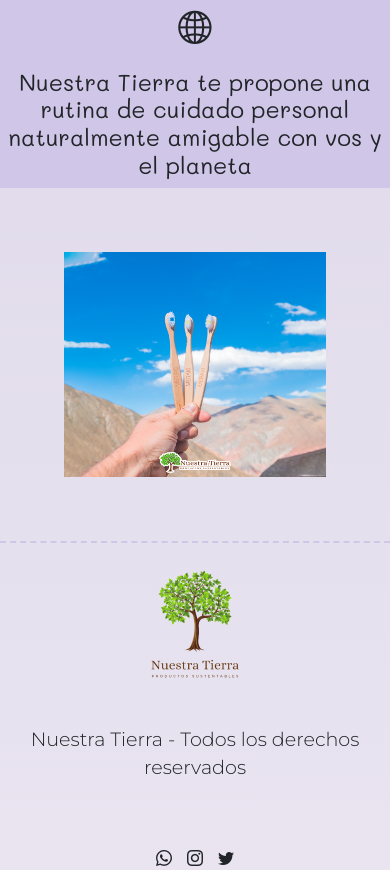
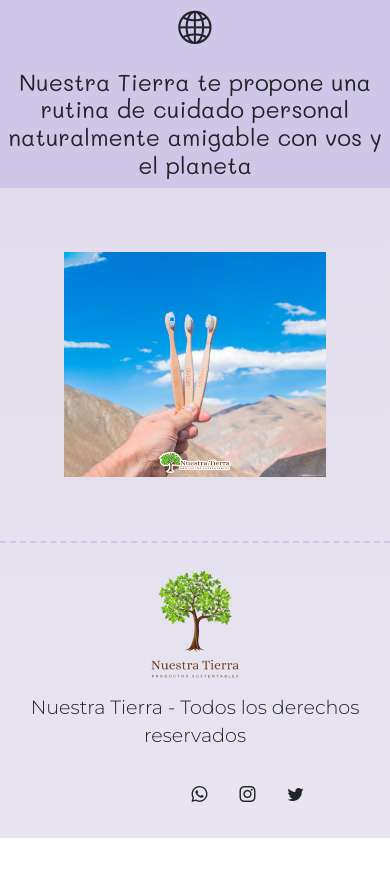
Before and after one commit to mardelpir/DesafiosMarianoGallardo, a website: page pages/contacto.html in a window 390 px wide. Shown: the part 1211-2081 px from the top of the page. After the commit the page ends 2049 px from the top, so only its background shows below. Drawn offline with nearby package versions, Linux system fonts and the light colour scheme.

Commit message:
Arreglos para el proyecto final

```diff
--- a/scss/_index.scss
+++ b/scss/_index.scss
@@ -103,7 +103,8 @@
                     align-items: flex-start;
                     max-height: 100%;
                     flex-wrap: nowrap;
-                    padding-left: 0;
+                    padding-left: 1rem;
+                    padding-right: 1rem;
 
                 }
                 img{
@@ -143,7 +144,8 @@
                 align-items: flex-start;
                 max-height: 100%;
                 flex-wrap: nowrap;
-                padding: 0;
+                padding-left: 1rem;
+                padding-right: 1rem;
                 margin-top: 2rem;
             }
         }
--- a/scss/_nosotros.scss
+++ b/scss/_nosotros.scss
@@ -70,6 +70,9 @@
         p{
             font-size: $sizeParrafosMQ;
             padding-right: 0 ;
+            margin-left: 1rem;
+            margin-right: 1rem;
+
         }
     }
     .valoresNosotros{
--- a/scss/styles.scss
+++ b/scss/styles.scss
@@ -1,5 +1,12 @@
 @import url("https://cdn.jsdelivr.net/npm/bootstrap-icons@1.8.1/font/bootstrap-icons.css");
 @import "variables", "index", "nosotros", "productos", "sustentabilidad", "contacto";
+
+@mixin footerCol {
+    display: flex;
+    flex-direction: column;
+    align-items: center;
+    justify-content: space-between;
+}
 
 *{
     margin: 0;
@@ -91,6 +98,10 @@
         display: flex;
         justify-content: space-around;
         width: 10%;
+
+        i{
+            font-size: 1.3rem;
+        }
     }
 }
 /*FIN ESTILO FOOTER*/
@@ -103,20 +114,6 @@
 
       ul{
           flex-direction: column;
-      }
-
-      /*MQ FOOTER*/
-      footer{
-          flex-direction: column;
-          align-items: center;
-          justify-content: space-between;
-          gap: 2rem;
-          text-align: center;
-      }
-      .iconosFooter{
-          width: 20%;
-          justify-content: space-between;
-          margin-top: 1rem;
       }
 }
 @media only screen and (max-width:768px){
@@ -133,19 +130,7 @@
         }
     }
     /*MQ FOOTER*/
-    footer{
-        flex-direction: column;
-        align-items: center;
-        justify-content: space-between;
-        gap: 2rem;
-        text-align: center;
 
-        .iconosFooter{
-            width: 20%;
-            justify-content: space-between;
-            margin-top: 1rem;
-        }
-    }
 }
 @media (max-width:768px) and (min-width:0px){
     header{
@@ -153,4 +138,18 @@
             font-size: 2.9rem;
         }
     }
+
+    footer{
+        @include footerCol();
+        text-align: center;
+
+        div{
+
+            i{
+                font-size: 1rem;
+                padding: 1rem;
+                margin-bottom: 1rem;
+            }
+        }
+    }
 }
```
Also changed, not shown: css/styles.css.
